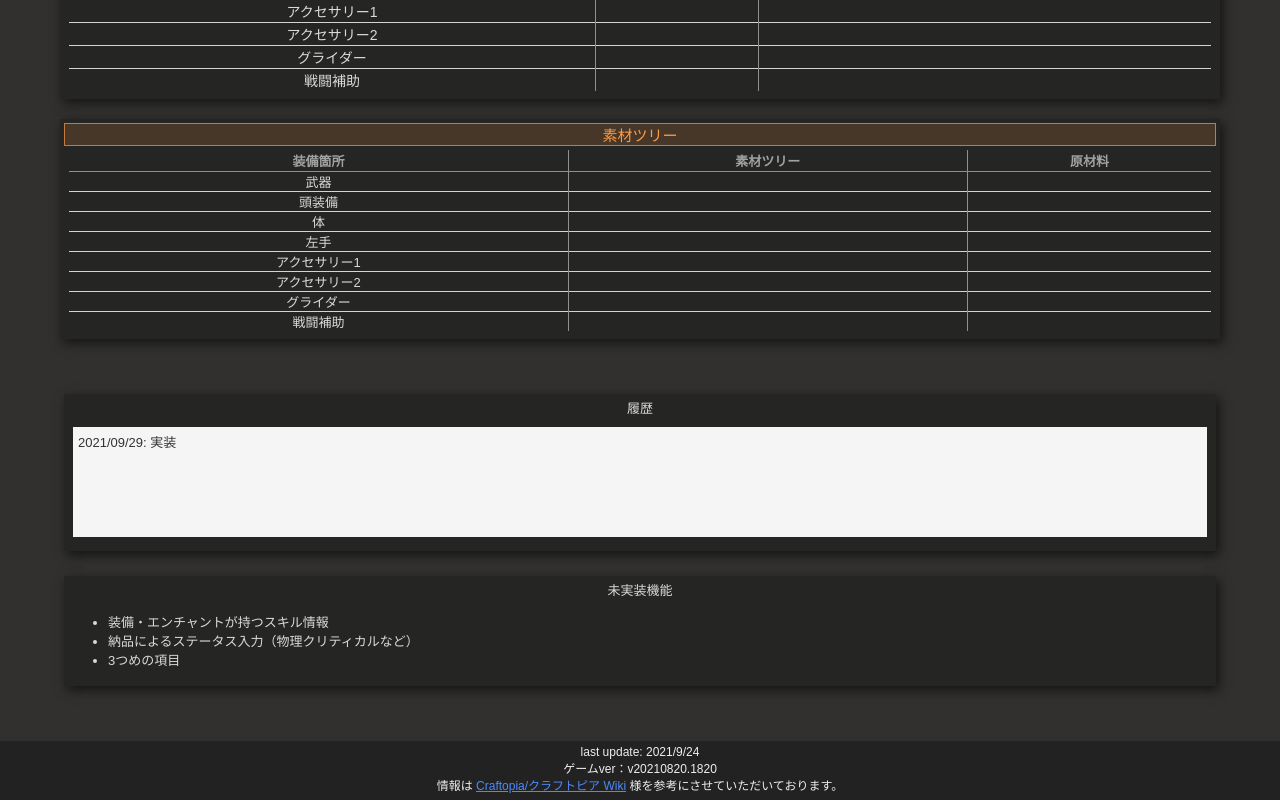
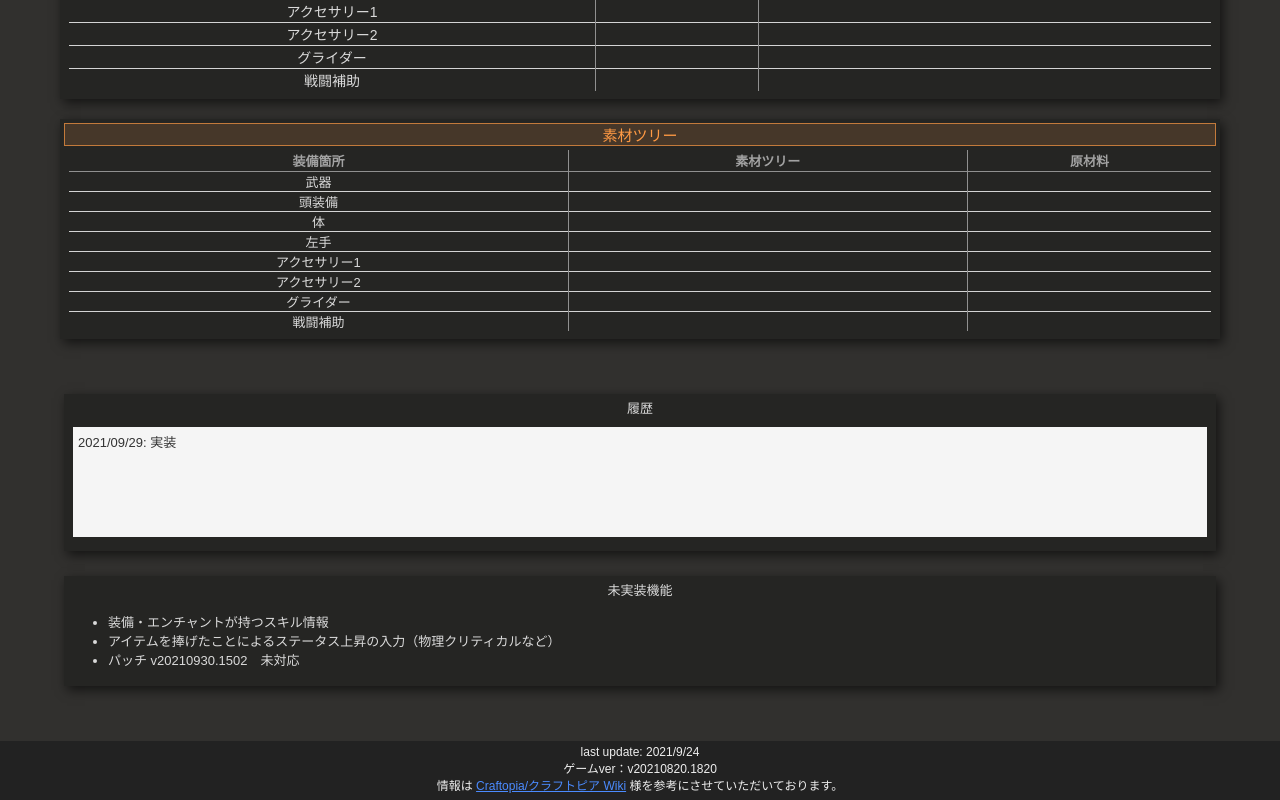
Before and after one commit to gunsouman/craftopia-equip-simulator, a React (Create React App) app in the folder main/: page / in a window 1280 px wide. Shown: the part 1055-1855 px from the top of the page. Built offline with nearby package versions, Linux system fonts and the light colour scheme.

Commit message:
未実装機能の項目更新　gitignoreにビルドフォルダ追加

```diff
--- a/main/src/App.js
+++ b/main/src/App.js
@@ -814,8 +814,9 @@ export default class App extends React.Component {
             <div>未実装機能</div>
             <ul>
               <li>装備・エンチャントが持つスキル情報</li>
-              <li>納品によるステータス入力（物理クリティカルなど）</li>
-              <li>3つめの項目</li>
+              <li>アイテムを捧げたことによるステータス上昇の入力（物理クリティカルなど）</li>
+              <li>パッチ v20210930.1502　未対応</li>
+
             </ul>
           </article>
         </section>
```
Also changed, not shown: 1 other file (tests, documents, lock files or other folders).
